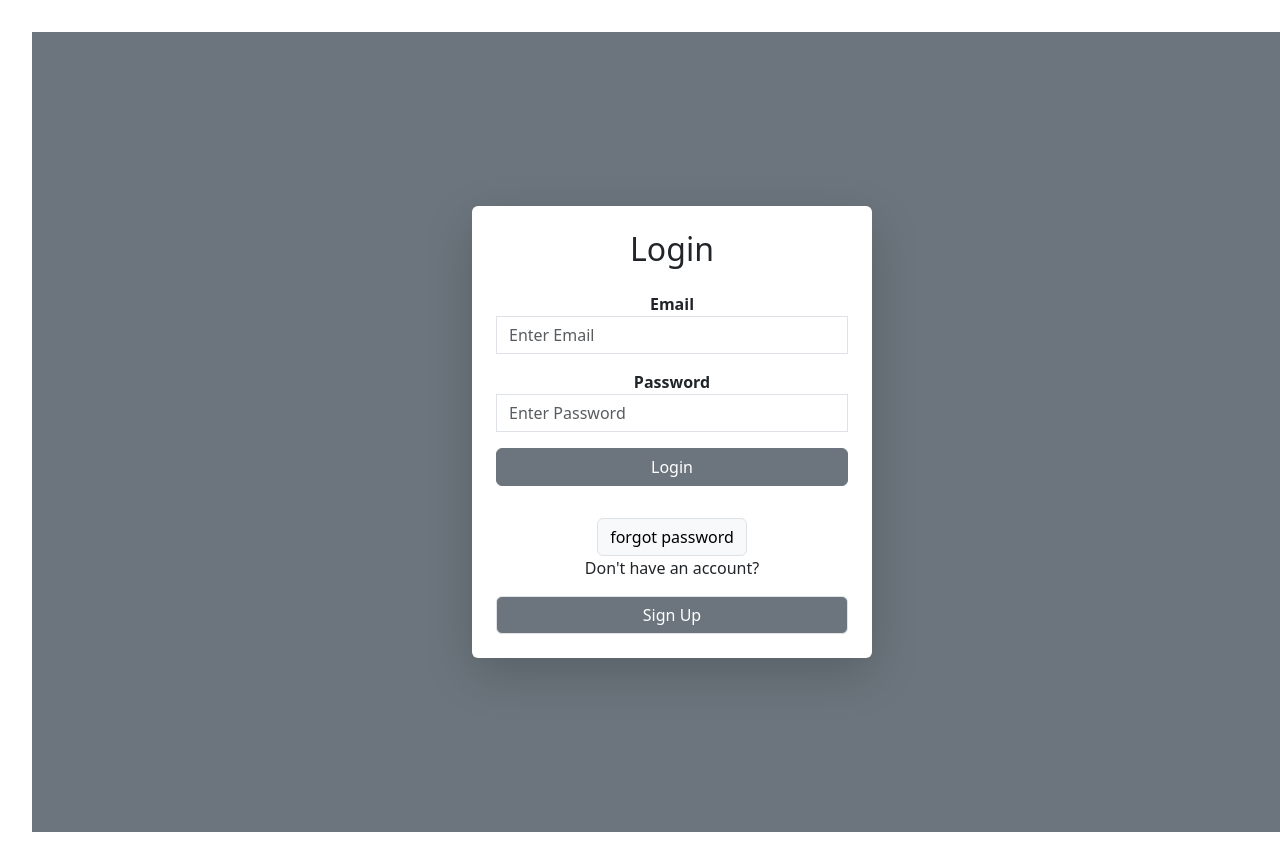
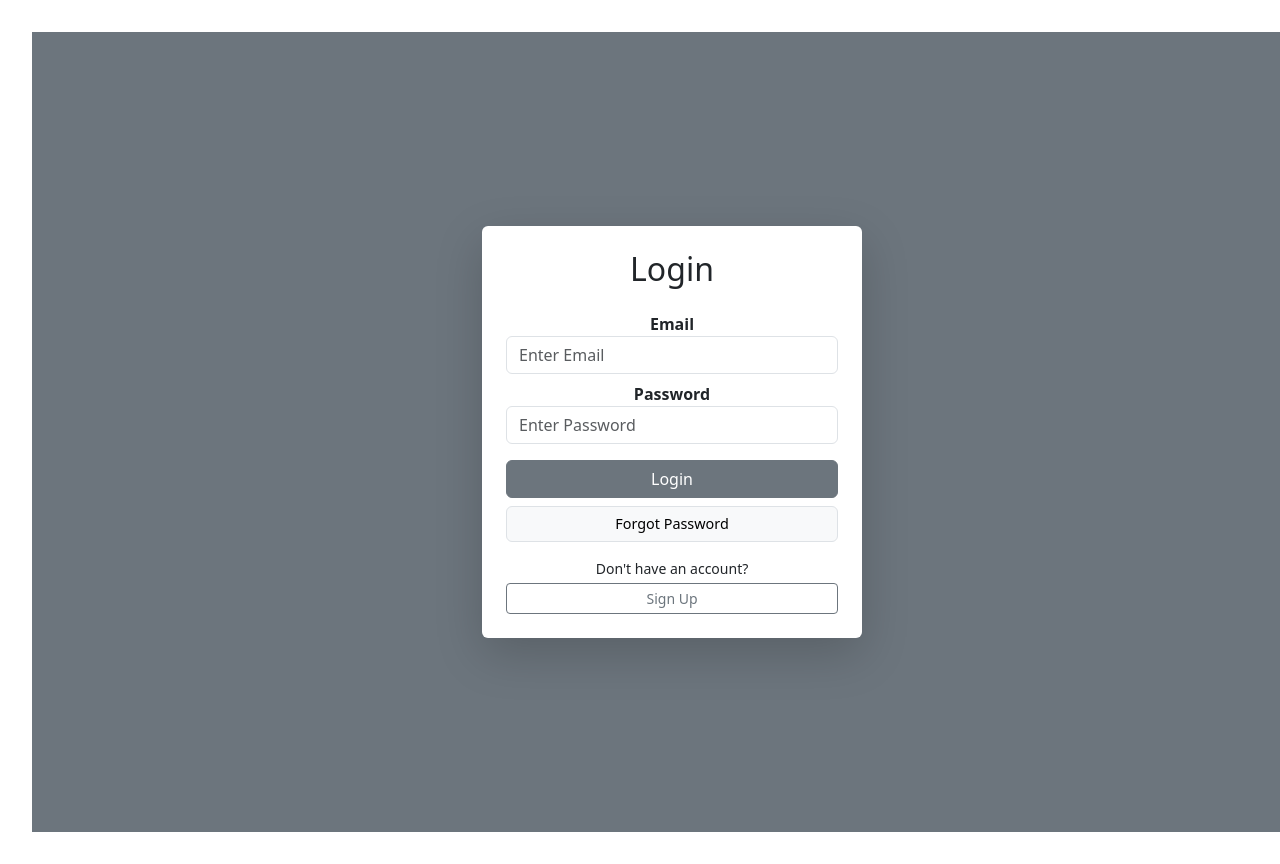
Before and after one commit to saheedmh/register_page, a React (Vite) app: page /Login in a window 1280 px wide. Shown: the top 864 px of the page. Built offline with nearby package versions, Linux system fonts and the light colour scheme.

Commit message:
made some change inside login page

```diff
--- a/src/Login.jsx
+++ b/src/Login.jsx
@@ -76,24 +76,28 @@ const handleSubmit= async (e) => {
   }
 };
 return (
-    /* vh-100 and vw-100 ensure the background covers the whole screen */
-  <div className="d-flex flex-column justify-content-center align-items-center bg-secondary vh-100 vw-100">
+  /*
+    vh-100: Sets height to 100% of the viewport.
+    overflow-hidden: Disables all scrolling (vertical and horizontal).
+    p-3: Keeps a safe gap so the box doesn't touch the screen edges on small phones.
+  */
+  <div className="d-flex flex-column justify-content-center align-items-center bg-secondary vh-100 vw-100 overflow-hidden p-3">
+
     {/*
-        w-100: Full width on mobile
-        mx-3: Adds small gaps on the left/right of the phone screen
-        maxWidth: Prevents the box from getting too wide on a computer
+      Using col-11 for tiny screens and maxWidth for larger ones.
+      This ensures the box stays centered and fits within the screen height.
     */}
-    <div className="bg-white p-4 rounded shadow-lg w-100 mx-3" style={{ maxWidth: '400px' }}>
-      <h2 className="text-center mb-4">Login</h2>  <form onSubmit={handleSubmit}>
-          <div className="mb-3">
+    <div className="bg-white p-4 rounded shadow-lg col-11 col-sm-8 col-md-6 col-lg-4" style={{ maxWidth: '380px' }}>
+      <h2 className="text-center mb-4">Login</h2>
+
+      <form onSubmit={handleSubmit}>
+        <div className="mb-2">
           <label htmlFor="email"><strong>Email</strong></label>
           <input
             type="email"
             id="email"
-              name="email"
             placeholder="Enter Email"
-              autoComplete="off"
-              className="form-control rounded-0"
+            className="form-control"
             onChange={(e) => setEmail(e.target.value)}
             required
           />
@@ -104,29 +108,30 @@ const handleSubmit= async (e) => {
           <input
             type="password"
             id="password"
-              name="password"
             placeholder="Enter Password"
-              autoComplete="off"
-              className="form-control rounded-0"
+            className="form-control"
             onChange={(e) => setPassword(e.target.value)}
             required
           />
         </div>
 
-          <button type="submit" className="btn btn-secondary w-100 mb-3">Login</button>
-           <Link to="/forgotpassword" className="btn btn-light border w-60 mt-3">forgot password</Link>
+        <button type="submit" className="btn btn-secondary w-100 mb-2">Login</button>
 
-           <p>Don't have an account?</p>
+        <Link to="/forgotpassword" style={{fontSize: '0.9rem'}} className="btn btn-light border w-100 mb-3">Forgot Password</Link>
 
-        <Link to="/" className="btn btn-secondary border w-100">Sign Up</Link>
+        <div className="text-center">
+          <p className="mb-1 small">Don't have an account?</p>
+          <Link to="/" className="btn btn-outline-secondary w-100 btn-sm">Sign Up</Link>
+        </div>
+      </form>
 
-        </form>
-       {errorMessage&&
-       <p style={{color:"red"}}>{errorMessage}</p>
-       }
+      {errorMessage && (
+        <p className="text-danger text-center mt-2 small mb-0">{errorMessage}</p>
+      )}
     </div>
   </div>
 );
+
 };
 
 export default Login;
--- a/src/register.jsx
+++ b/src/register.jsx
@@ -77,8 +77,8 @@ const handleSubmit = async (e) => {
 
 
   return (
-    <div className="d-flex  justify-content-center align-items-center bg-secondary vh-100 vw-100">
-      <div className="bg-white p-4 shadow w-100 mx-3 rounded w-25 " style={{ maxWidth: '400px' }}>
+    <div className="d-flex  justify-content-center align-items-center overflow-hidden bg-secondary vh-100 vw-100">
+      <div className="bg-white p-4 shadow w-100 mx-3 rounded w-25 " style={{ maxWidth: '300px' }}>
         <h2 className="mb-3">Register</h2>
         <form onSubmit={handleSubmit}>
           <div className="mb-3">
```
Lines whose indentation alone changed are shown as unchanged.
